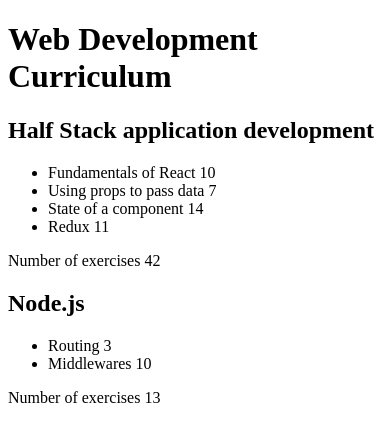
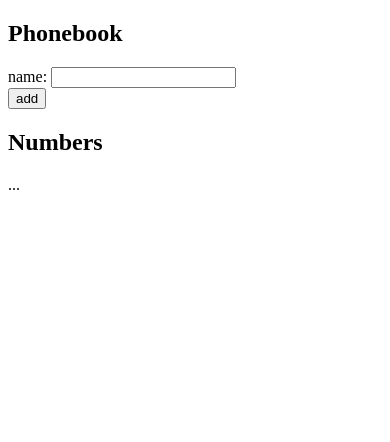
Before and after one commit to learningreac/fullstackproj, a React (Create React App) app in the folder part2/courseinfo/: page / in a window 390 px wide. Shown: the top 442 px of the page. Built offline with nearby package versions, Linux system fonts and the light colour scheme.

Commit message:
phonebook setup

```diff
--- a/part2/courseinfo/src/index.js
+++ b/part2/courseinfo/src/index.js
@@ -1,5 +1,5 @@
 import ReactDOM from 'react-dom'
-import App from './App'
+import App from './phonebook/App'
 
 ReactDOM.render(
   <App />,
--- /dev/null
+++ b/part2/courseinfo/src/phonebook/App.js
@@ -0,0 +1,26 @@
+import React, { useState } from 'react'
+
+const App = () => {
+  const [ persons, setPersons ] = useState([
+    { name: 'Arto Hellas' }
+  ])
+  const [ newName, setNewName ] = useState('')
+
+  return (
+    <div>
+      <h2>Phonebook</h2>
+      <form>
+        <div>
+          name: <input />
+        </div>
+        <div>
+          <button type="submit">add</button>
+        </div>
+      </form>
+      <h2>Numbers</h2>
+      ...
+    </div>
+  )
+}
+
+export default App
```
Also changed, not shown: part2/courseinfo/src/courseinfo/App.js (renamed from part2/courseinfo/src/App.js), part2/courseinfo/src/courseinfo/Course.js (renamed from part2/courseinfo/src/Course.js).
